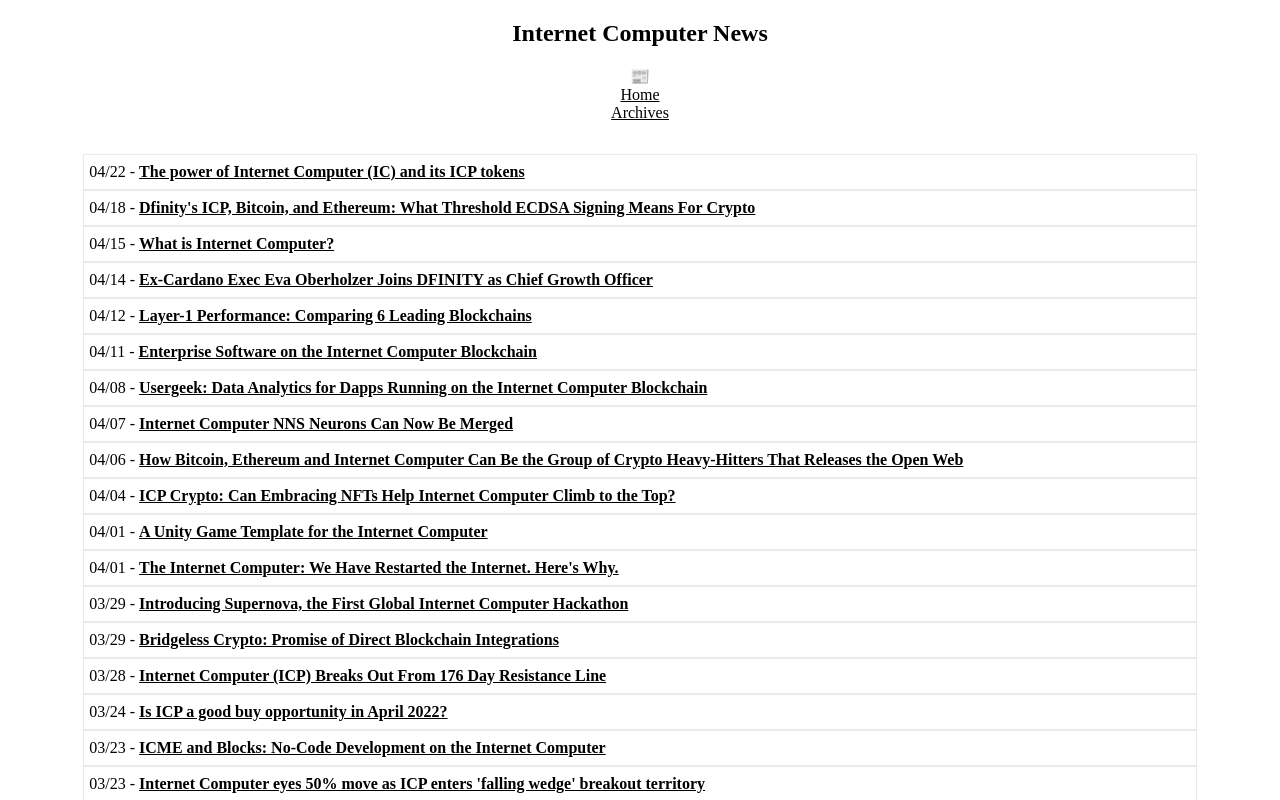
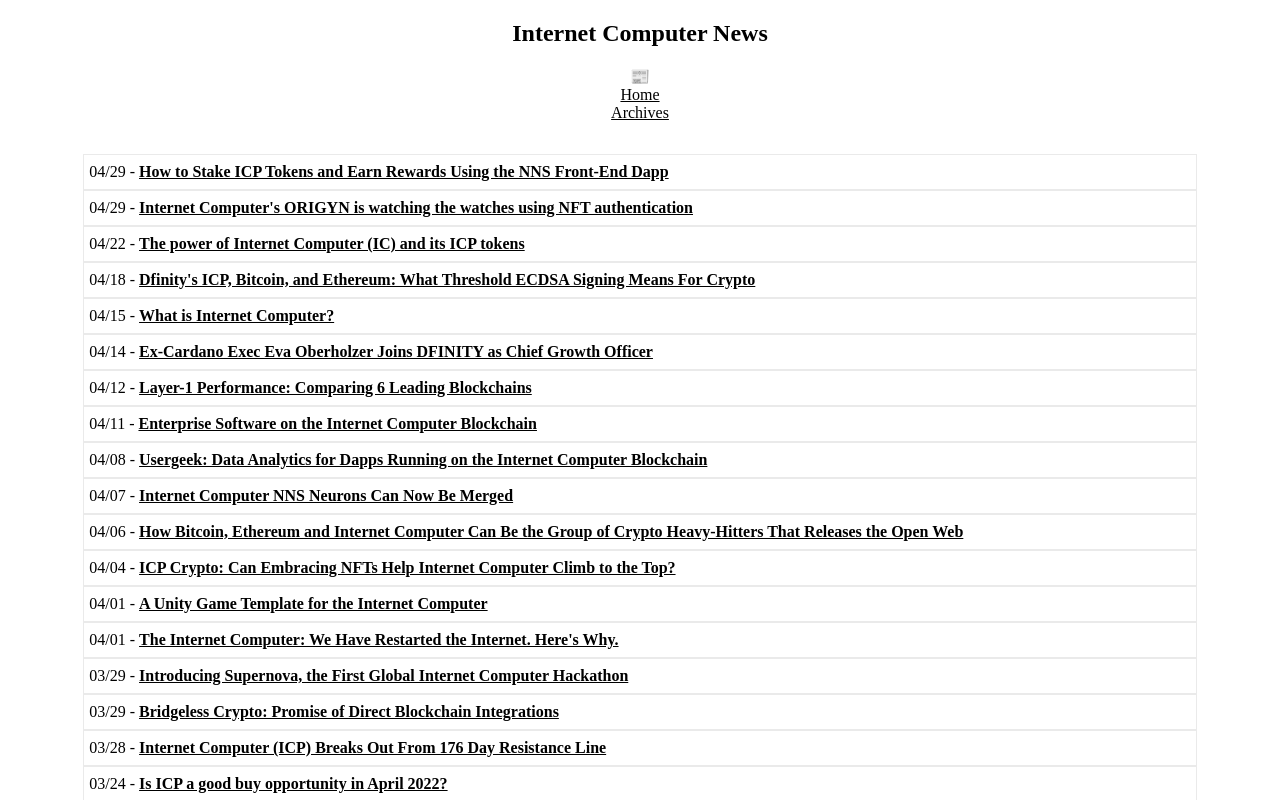
Before and after one commit to rjlucasm/ictoday, a Next.js app: page /news/2022 in a window 1280 px wide. Shown: the top 800 px of the page. Built offline with nearby package versions, Linux system fonts and the light colour scheme.

Commit message:
News 04/29

```diff
--- a/pages/news/2022.js
+++ b/pages/news/2022.js
@@ -19,6 +19,12 @@ export default function News22() {
             <Link href="/archive"><a style={{ color: 'inherit' }}>Archives</a></Link>
 
             <div className="pagesgrid">
+            <div className="pagescard">04/29 -&nbsp;
+                <a href="https://medium.com/dfinity/how-to-stake-icp-tokens-and-earn-rewards-using-the-nns-front-end-dapp-5059130652b7" target="_blank" rel="noopener noreferrer">How to Stake ICP Tokens and Earn Rewards Using the NNS Front-End Dapp</a>
+            </div>
+            <div className="pagescard">04/29 -&nbsp;
+                <a href="https://cointelegraph.com/news/internet-computer-s-origyn-is-watching-the-watches-using-nft-authentication" target="_blank" rel="noopener noreferrer">Internet Computer's ORIGYN is watching the watches using NFT authentication</a>
+            </div>
             <div className="pagescard">04/22 -&nbsp;
                 <a href="https://klever.finance/the-power-of-internet-computer-ic-and-its-icp-tokens/" target="_blank" rel="noopener noreferrer">The power of Internet Computer (IC) and its ICP tokens</a>
             </div>
```
